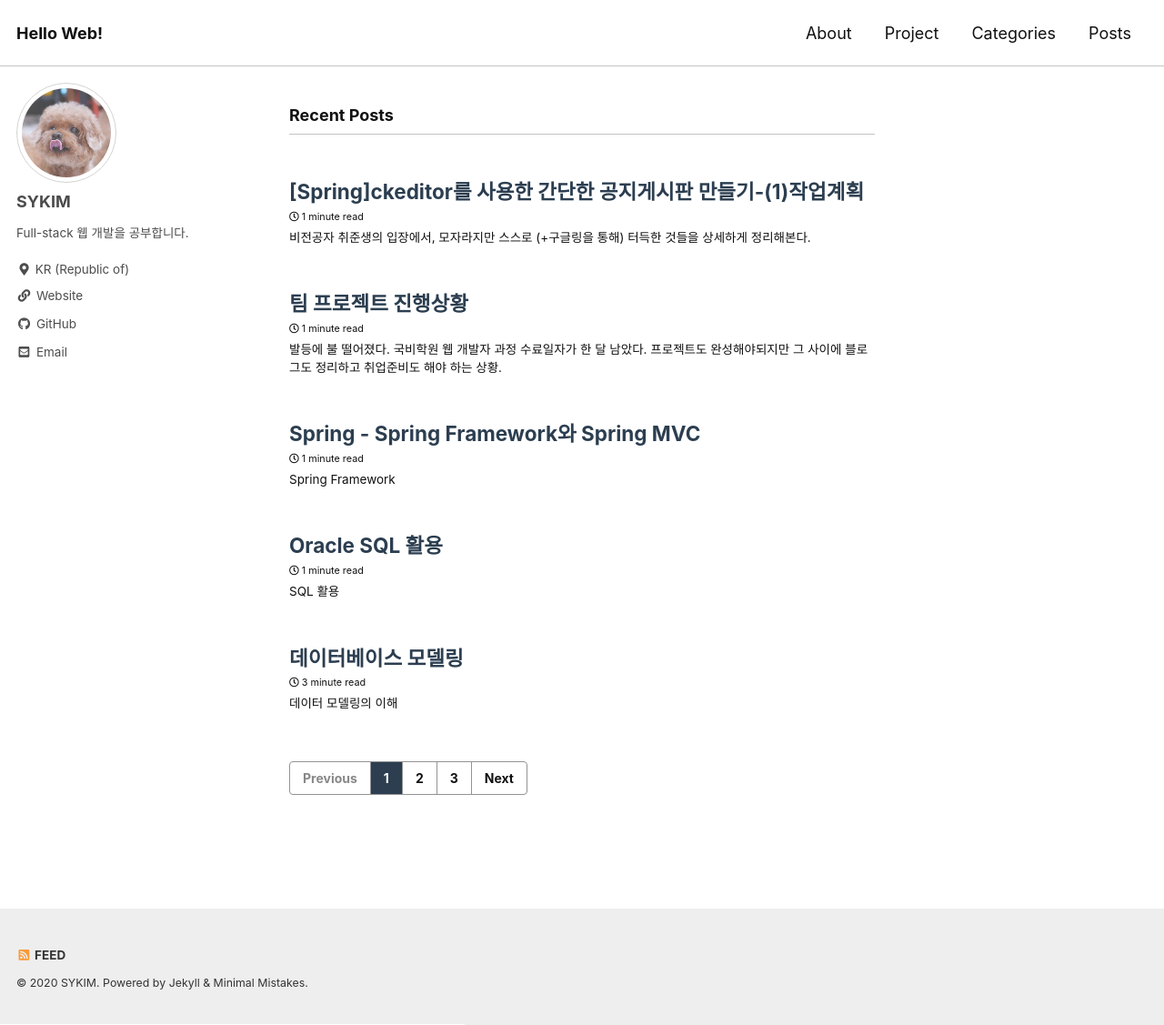
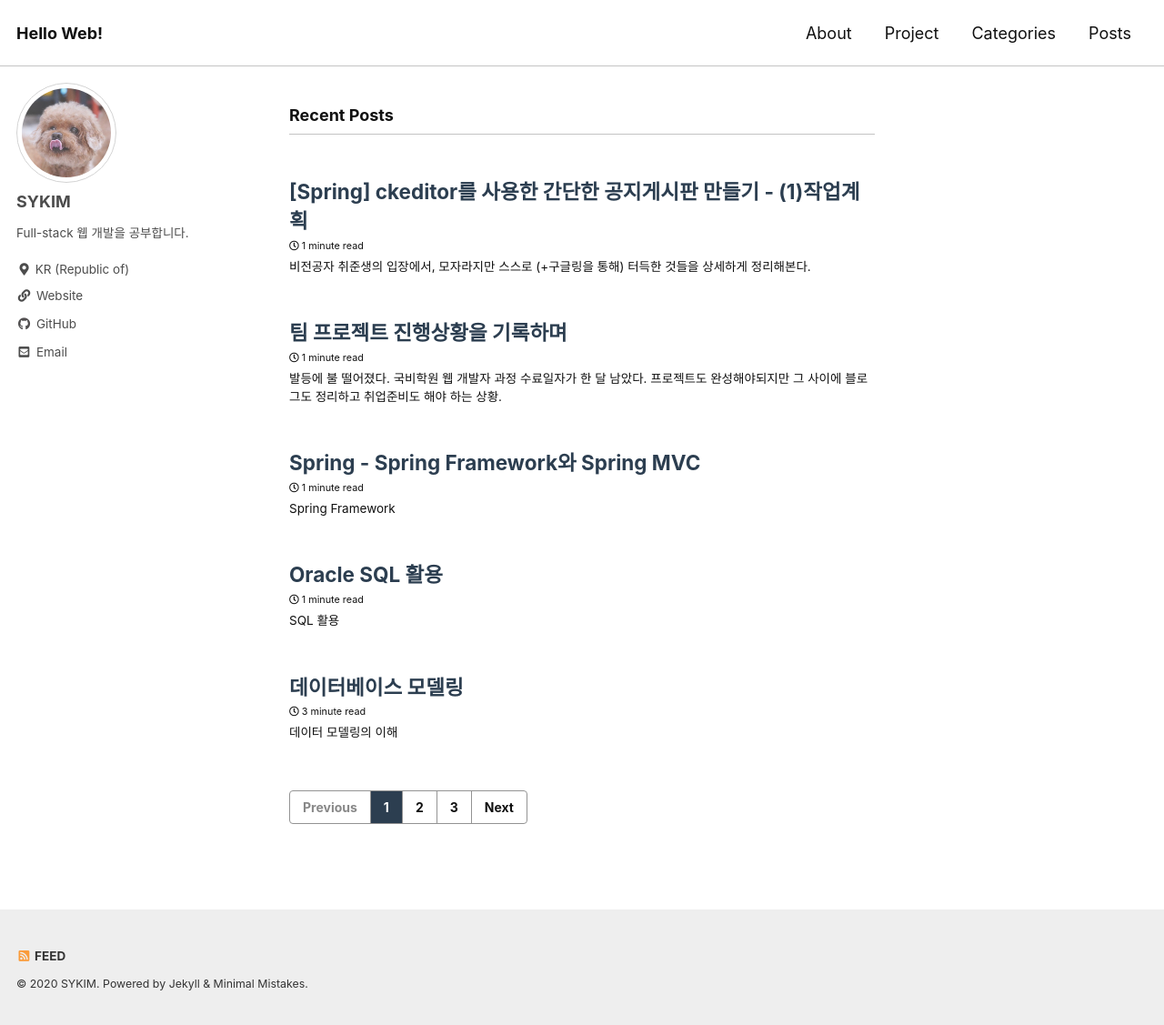
Before and after one commit to stothey0804/stothey0804.github.io, a Jekyll site: the page built from index.html, in a window 1280 px wide and 1127 px high. Shown: the whole window at 91% size. Built offline with Jekyll 4.4.1, drawn with Linux system fonts in a browser that asks for light colours; cached includes are drawn as plain includes; the list of posts is cut into pages by our own code.

Commit message:
20201012 17:42

```diff
--- a/_posts/2020/project/2020-10-01-start.md
+++ b/_posts/2020/project/2020-10-01-start.md
@@ -1,5 +1,5 @@
 ---
-title: 팀 프로젝트 진행상황
+title: 팀 프로젝트 진행상황을 기록하며
 categories:
 - project
 ---
@@ -10,7 +10,6 @@ categories:
 
 마음먹은 김에 팀 프로젝트를 수행하며 기록하고 싶었던 것들을 정리하려 한다.
 
-- - -
 
 
 ## 어떤 프로젝트를 만들었나?
@@ -18,7 +17,6 @@ categories:
 4인 1조로 위치기반 나눔서비스를 주제로 웹 어플리케이션을 개발한다.
 취준생이라면 다들 똑같겠지만 JSP를 사용한 Model2 MVC 패턴으로 개발했다.
 
-- - -
 
 ## 프로젝트 개발환경
 
@@ -31,7 +29,6 @@ categories:
 
 프로젝트 Maven으로 빌드, Spring 프레임워크를 이용하며 ORM은 mybatis 3.1.0을 사용한다.
 
-- - -
 
 ## 프로젝트 진행시 사용할 것들
 
@@ -45,7 +42,6 @@ categories:
 
 프로젝트 진행시 도움을 받은 모든 것을 가리지 않고 적었다.
 
-- - -
 
 ## 내가 맡은 것
 
@@ -56,7 +52,6 @@ categories:
 프로젝트 일정관리와 공통으로 사용할 api나 문서를 찾아 정리하는 일도 자진해서 하고 있다.
 주도해서 해야하는 상황이 부담스럽긴 한데 이 또한 값진 경험이라고 생각한다.
 
-- - -
 
 ## 개발일정
 
@@ -67,7 +62,6 @@ categories:
 
 샘플 및 실제 구현기간은 대략 8주이며 현재 절반정도 진행한 상황.
 
-- - -
 
 ## 50% 진행하고 느낀 점
 
```
Also changed, not shown: _posts/2020/project/2020-10-11-noticeBoard-1.md (+1 -1 lines).
